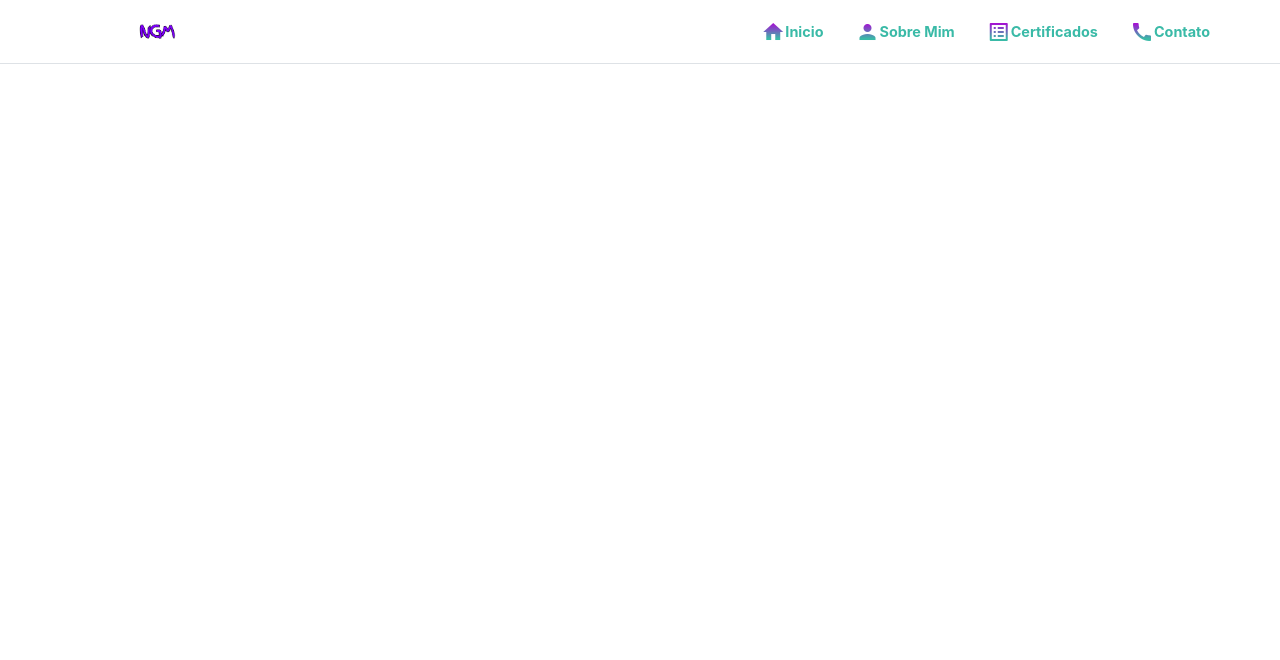
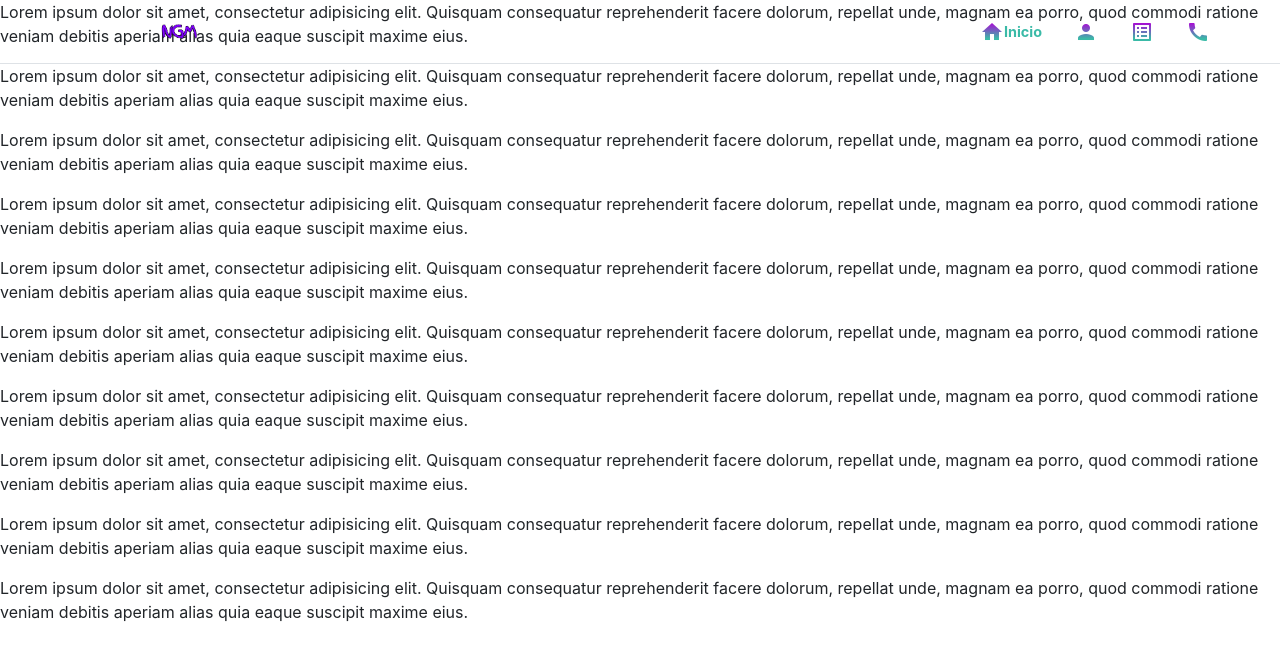
Before and after one commit to spyrado/Portfolios, a plain HTML site: page meu-site/index.html in a window 1280 px wide. Drawn offline with nearby package versions, Linux system fonts and the light colour scheme.

Commit message:
Incusão de classes para interatividade com JavaScript

```diff
--- a/meu-site/index.html
+++ b/meu-site/index.html
@@ -25,25 +25,38 @@
             </a>
 
             <ul class="navbar-nav">
-                <li class="nav-item">
+                <li class="nav-item selected">
                     <i class="material-icons menu-icon">home</i>
-                    <a class="nav-link" href="#">Inicio</a>
+                    <a class="nav-link d-block" href="#">Inicio</a>
                 </li>
                 <li class="nav-item">
                     <i class="material-icons menu-icon">person</i>
-                    <a class="nav-link" href="#">Sobre Mim</a>
+                    <a class="nav-link d-none" href="#">Sobre Mim</a>
                 </li>
                 <li class="nav-item">
                     <i class="material-icons menu-icon">list_alt</i>
-                    <a class="nav-link" href="#">Certificados</a>
+                    <a class="nav-link d-none" href="#">Certificados</a>
                 </li>
                 <li class="nav-item">
                     <i class="material-icons menu-icon">call</i>
-                    <a class="nav-link" href="#">Contato</a>
+                    <a class="nav-link d-none" href="#">Contato</a>
                 </li>
             </ul>
         </nav>
     </header>
+
+    <div>
+        <p>Lorem ipsum dolor sit amet, consectetur adipisicing elit. Quisquam consequatur reprehenderit facere dolorum, repellat unde, magnam ea porro, quod commodi ratione veniam debitis aperiam alias quia eaque suscipit maxime eius.</p>
+        <p>Lorem ipsum dolor sit amet, consectetur adipisicing elit. Quisquam consequatur reprehenderit facere dolorum, repellat unde, magnam ea porro, quod commodi ratione veniam debitis aperiam alias quia eaque suscipit maxime eius.</p>
+        <p>Lorem ipsum dolor sit amet, consectetur adipisicing elit. Quisquam consequatur reprehenderit facere dolorum, repellat unde, magnam ea porro, quod commodi ratione veniam debitis aperiam alias quia eaque suscipit maxime eius.</p>
+        <p>Lorem ipsum dolor sit amet, consectetur adipisicing elit. Quisquam consequatur reprehenderit facere dolorum, repellat unde, magnam ea porro, quod commodi ratione veniam debitis aperiam alias quia eaque suscipit maxime eius.</p>
+        <p>Lorem ipsum dolor sit amet, consectetur adipisicing elit. Quisquam consequatur reprehenderit facere dolorum, repellat unde, magnam ea porro, quod commodi ratione veniam debitis aperiam alias quia eaque suscipit maxime eius.</p>
+        <p>Lorem ipsum dolor sit amet, consectetur adipisicing elit. Quisquam consequatur reprehenderit facere dolorum, repellat unde, magnam ea porro, quod commodi ratione veniam debitis aperiam alias quia eaque suscipit maxime eius.</p>
+        <p>Lorem ipsum dolor sit amet, consectetur adipisicing elit. Quisquam consequatur reprehenderit facere dolorum, repellat unde, magnam ea porro, quod commodi ratione veniam debitis aperiam alias quia eaque suscipit maxime eius.</p>
+        <p>Lorem ipsum dolor sit amet, consectetur adipisicing elit. Quisquam consequatur reprehenderit facere dolorum, repellat unde, magnam ea porro, quod commodi ratione veniam debitis aperiam alias quia eaque suscipit maxime eius.</p>
+        <p>Lorem ipsum dolor sit amet, consectetur adipisicing elit. Quisquam consequatur reprehenderit facere dolorum, repellat unde, magnam ea porro, quod commodi ratione veniam debitis aperiam alias quia eaque suscipit maxime eius.</p>
+        <p>Lorem ipsum dolor sit amet, consectetur adipisicing elit. Quisquam consequatur reprehenderit facere dolorum, repellat unde, magnam ea porro, quod commodi ratione veniam debitis aperiam alias quia eaque suscipit maxime eius.</p>
+    </div>
 
     <!-- jquery.js / popper.js / bootstrap.js -->
     <script src="node_modules/jquery/dist/jquery.min.js"></script>
```
